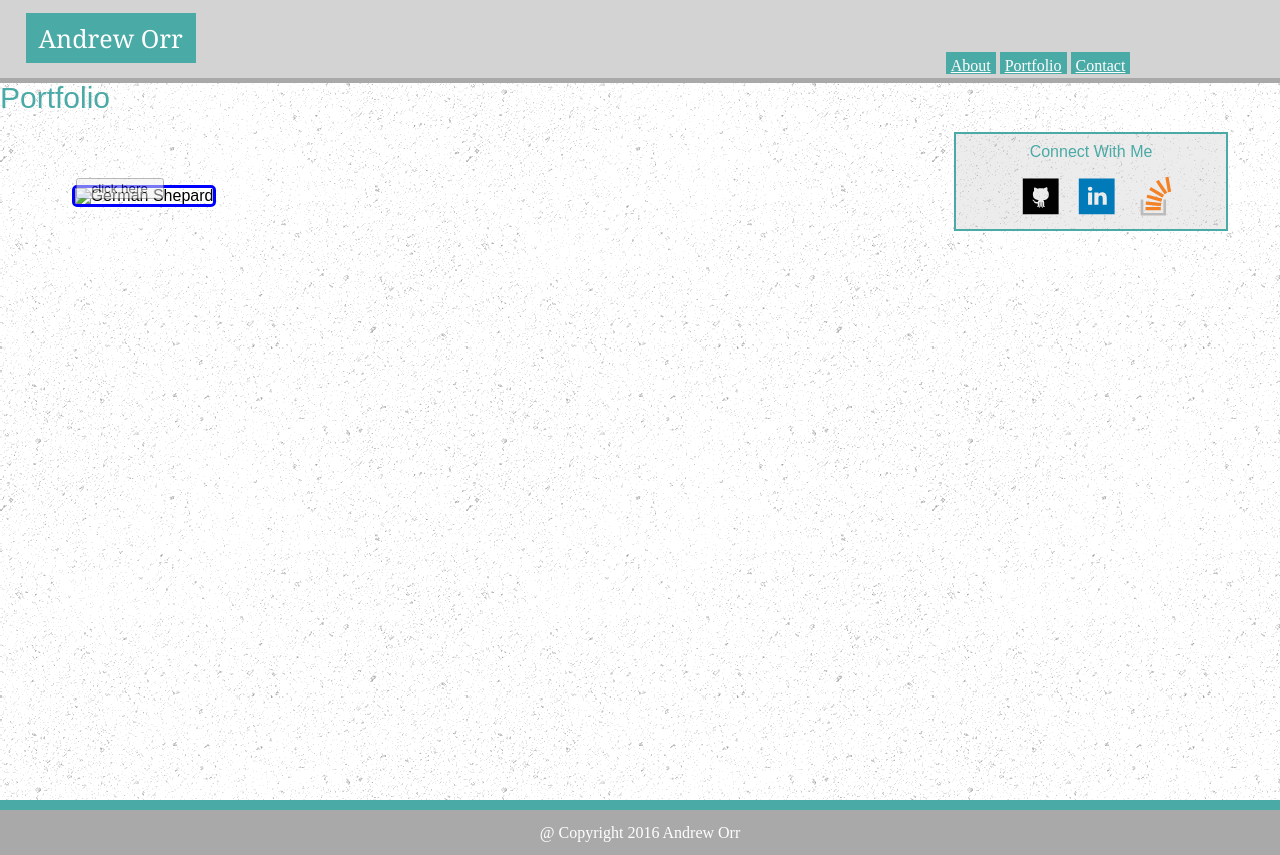
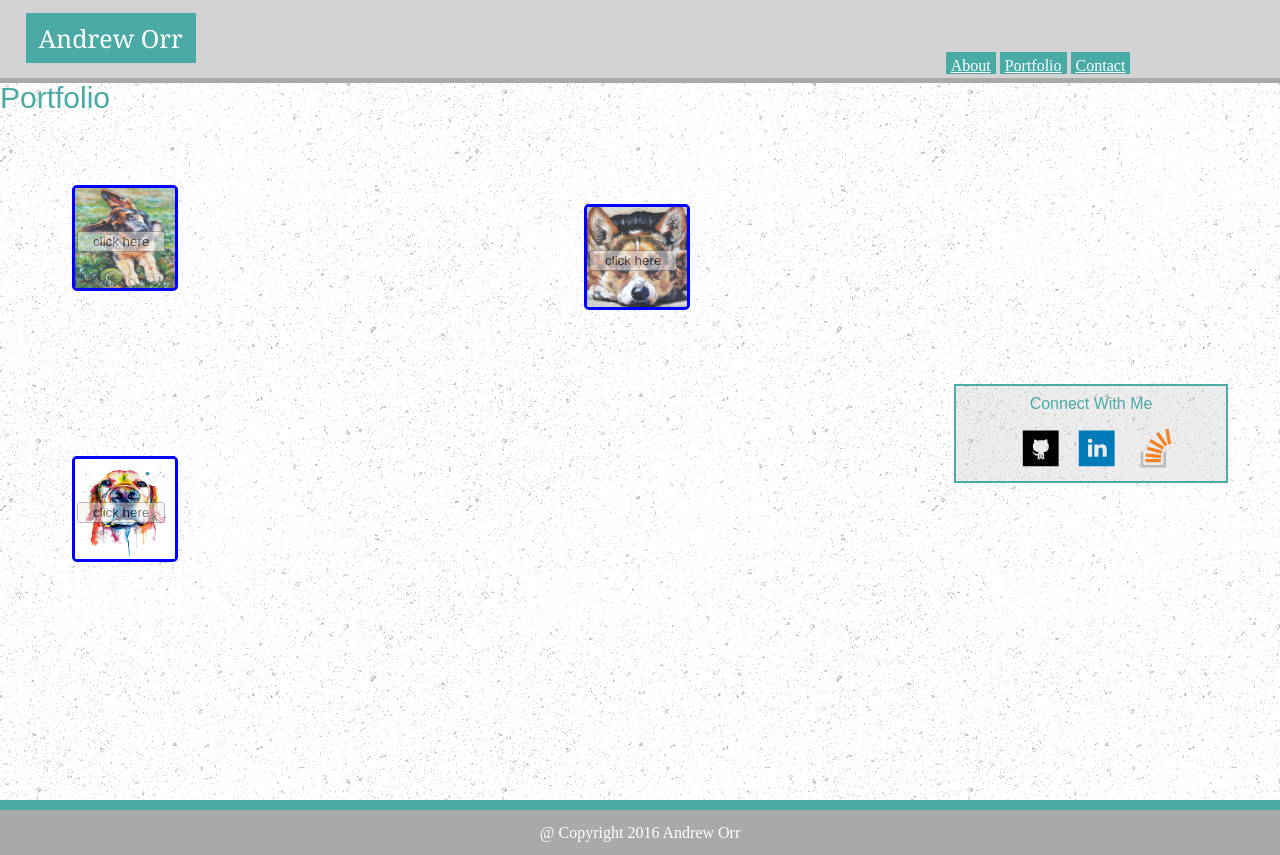
Before and after one commit to andorr10/andorr10.github.io, a plain HTML site: page portfolio.html in a window 1280 px wide. Drawn offline with Linux system fonts and the light colour scheme.

Commit message:
3 dogs portfolio

```diff
--- a/assets/css/style.css
+++ b/assets/css/style.css
@@ -329,7 +329,10 @@ background-image:url();
   width: 23%;
   bottom: 40%;
   left: 0;
-  padding-left: 5px;
+  padding-left: 6px;
   opacity: .5;
-  margin-left: 12px;
+  margin-left: 13px;
 }
+.workspace{
+
+}
--- a/portfolio.html
+++ b/portfolio.html
@@ -28,16 +28,26 @@
 	<section class="mainsection">
         <h2 class="contactTitle">Portfolio</h2>
 
-        <nav>
+        <nav class="workspace">
         	<ul>
 	            <li>
 	              <div class ="portfolioContainer">
-	              <img class="picsize" src="assets/images/german_shepard.jpg" alt="German Shepard">
+	              <img class="picsize" src="assets/images/Germand_Shapard.jpg" alt="German Shepard">
 	              <button class="buttonFormat">click here</button>
 	              </div>
 	            </li>
-
-
+				<li>
+	              <div class ="portfolioContainer">
+	              <img class="picsize" src="assets/images/corgi.jpg" alt="Corgi">
+	              <button class="buttonFormat">click here</button>
+	              </div>
+	            </li>
+				<li>
+	              <div class ="portfolioContainer">
+	              <img class="picsize" src="assets/images/Retreiver_Dog.jpg" alt="Golden Retreiver">
+	              <button class="buttonFormat">click here</button>
+	              </div>
+	            </li>
 
         	</ul>
         </nav>
```
